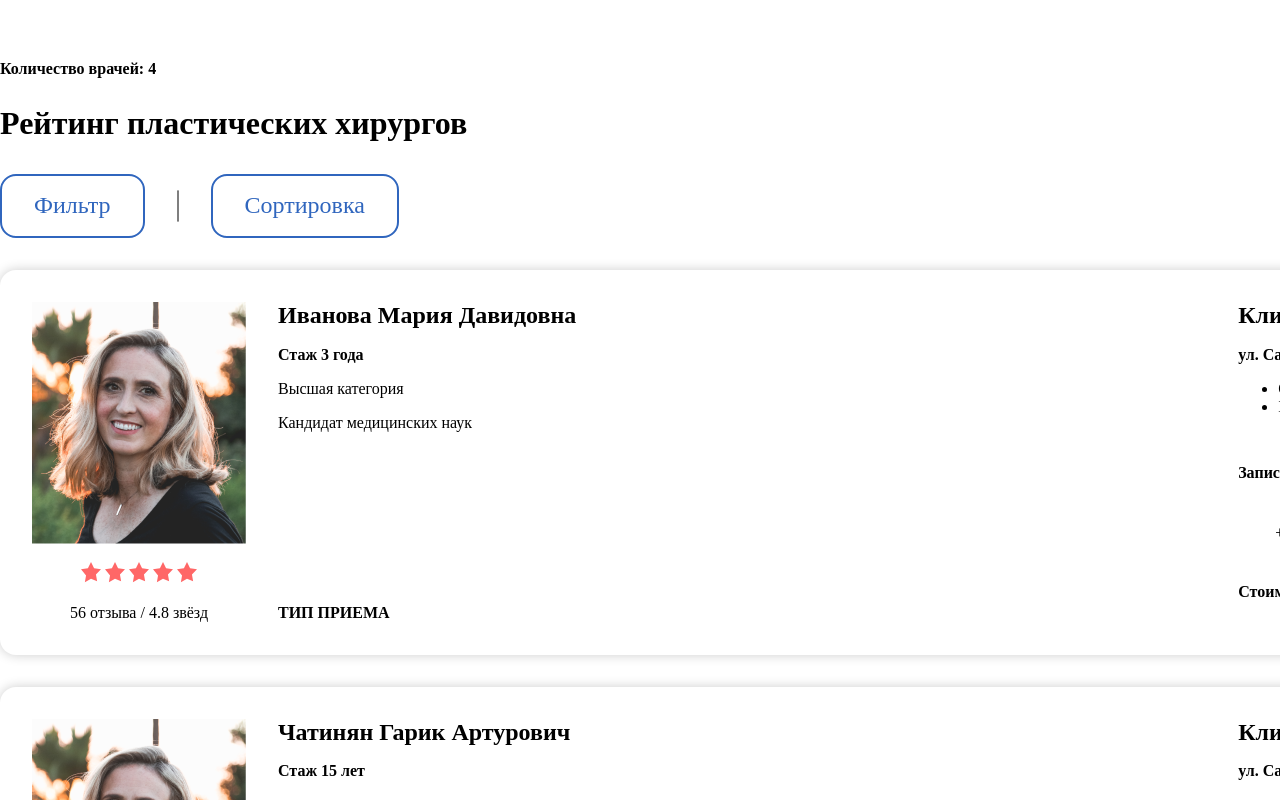
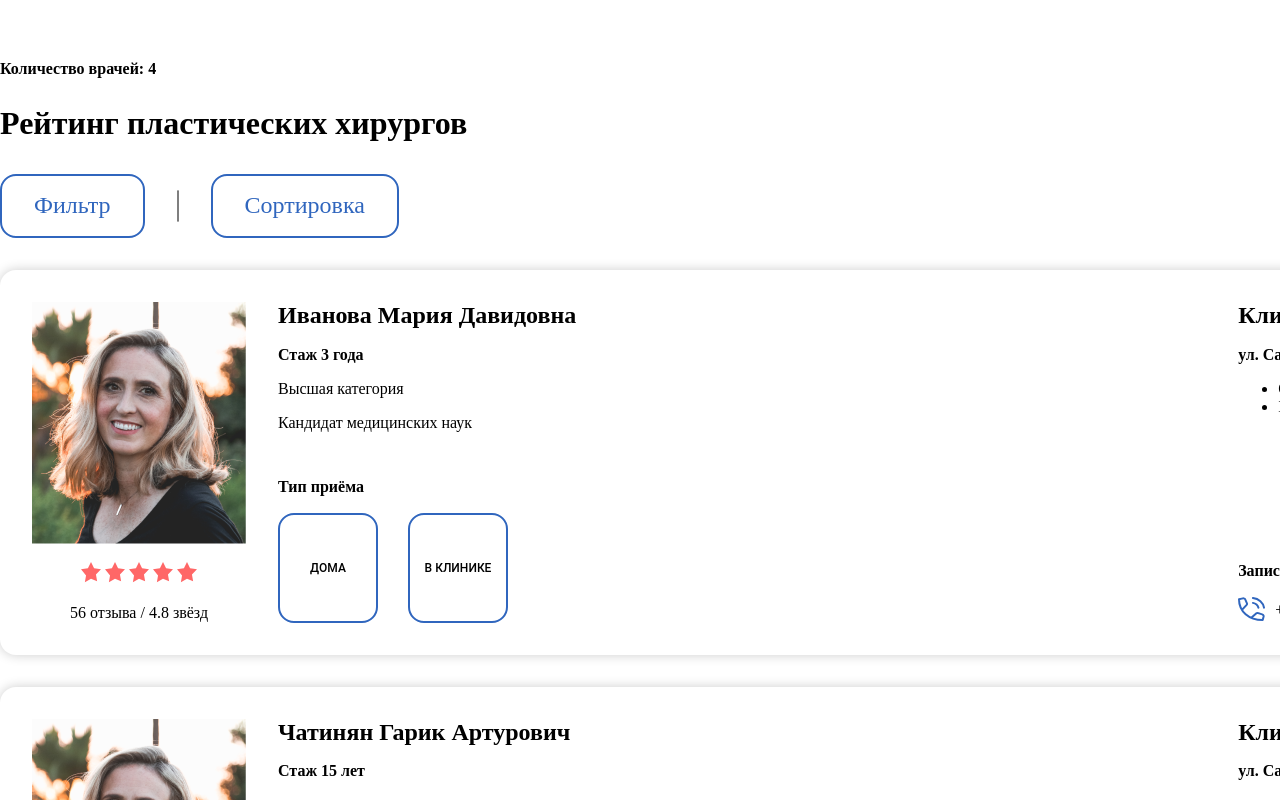
Before and after one commit to sg12/plasticFront, a React (Vite) app: page / in a window 1280 px wide. Shown: the top 800 px of the page. Built offline with nearby package versions, Linux system fonts and the light colour scheme.

Commit message:
Update `DoctorCard.jsx`

```diff
--- a/src/components/doctorCard/DoctorCard.jsx
+++ b/src/components/doctorCard/DoctorCard.jsx
@@ -6,7 +6,11 @@ const DoctorCard = ({ doctor, displayedDoctors }) => {
   return (
     <div className="filter__card filter-card" key={displayedDoctors}>
       <div className="filter-card__info">
-        <img className="filter-card__img" src={doctor.photoPath} alt={doctor.name} />
+        <img
+          className="filter-card__img"
+          src={doctor.photoPath}
+          alt={doctor.name}
+        />
         <RenderStar />
         <span className="filter-card__rating">{RenderStar(doctor.rating)}</span>
         <span className="filter-card__review">
@@ -28,12 +32,18 @@ const DoctorCard = ({ doctor, displayedDoctors }) => {
           <p className="filter-up__degree">{doctor.academicDegree}</p>
         </div>
         <div className="filter-card__down">
-          <b>ТИП ПРИЕМА</b>
+          <b>Тип приёма</b>
+          <ul className="filter-card__visit filter-visit">
+            <li className="filter-visit__home">Дома</li>
+            <li className="filter-visit__clinic">В клинике</li>
+          </ul>
         </div>
       </div>
       <div className="filter-card__info">
         <div className="filter-card__up">
-          <h2 className="filter-card__clinic">Клиника “Елена” на Сакко и Ванцетти</h2>
+          <h2 className="filter-card__clinic">
+            Клиника “Елена” на Сакко и Ванцетти
+          </h2>
           <h4 className="filter-card__address">ул. Сакко и Ванцетти, д. 77</h4>
           <ul className="filter-card__list">
             <li className="filter-card__item">Октябрьская (300 м)</li>
@@ -41,7 +51,9 @@ const DoctorCard = ({ doctor, displayedDoctors }) => {
           </ul>
         </div>
         <div className="filter-card__down">
-          <h4 className="filter-card__admission">Запись на приём: ( {doctor.admissionType} )</h4>
+          <b className="filter-card__admission">
+            Запись на приём: ( {doctor.admissionType} )
+          </b>
           <span className="filter-card__phone">
             <svg
               xmlns="http://www.w3.org/2000/svg"
@@ -50,11 +62,16 @@ const DoctorCard = ({ doctor, displayedDoctors }) => {
               viewBox="0 0 29 26"
               fill="none"
             >
-              {/* SVG path goes here */}
+              <path
+                d="M3.97555 12.9338L8.17917 8.43923C8.60814 7.95524 8.82262 7.71323 8.93504 7.44182C9.03449 7.20167 9.07564 6.94592 9.05585 6.69097C9.03346 6.40287 8.90371 6.11821 8.64422 5.54892L7.65437 3.37734C7.27036 2.53485 7.07833 2.1136 6.7471 1.83749C6.45522 1.59418 6.08946 1.43008 5.6938 1.36488C5.24478 1.29089 4.74321 1.40094 3.74006 1.62101L1 2.22222C1 14.4444 10.749 23 24.6773 23L25.362 20.5952C25.6128 19.7148 25.7382 19.2747 25.6539 18.8806C25.5795 18.5335 25.3926 18.2124 25.1153 17.9564C24.8007 17.6656 24.3206 17.4972 23.3605 17.1602L21.1523 16.385C20.4122 16.1252 20.0421 15.9953 19.6732 15.9854C19.347 15.9766 19.0231 16.0349 18.7273 16.1557C18.3926 16.2924 18.1109 16.5397 17.5472 17.0343L13.2946 20.7674M14.9274 5.88889C16.2879 6.12181 17.538 6.70565 18.5181 7.5657C19.4982 8.42575 20.1636 9.52287 20.4289 10.7167M14.9274 1C17.7538 1.27554 20.3893 2.38621 22.4015 4.14968C24.4135 5.91314 25.6824 8.22457 26 10.7044"
+                stroke="#3066BE"
+                stroke-width="2"
+                stroke-linecap="round"
+                stroke-linejoin="round"
+              />
             </svg>
             + 7 999 999 99-99
           </span>
-          <h4 className="filter-card__cost">Стоимость приёма: 4 000 руб.</h4>
         </div>
       </div>
     </div>
```
